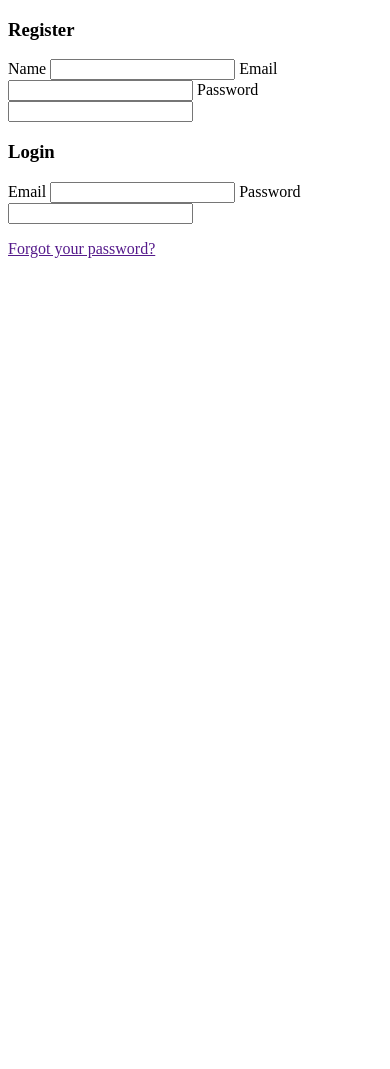
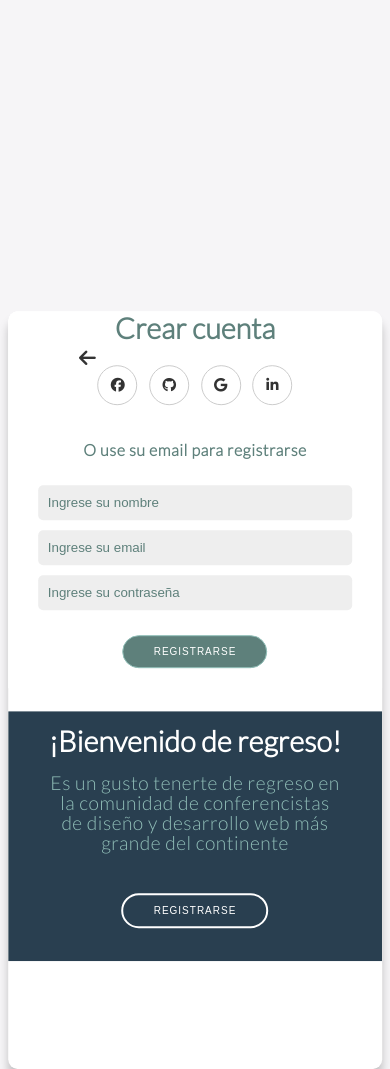
Before and after one commit to dvg2311a/Maquetaci-n, a plain HTML site: page conferenciaEstilos/Html/register.html in a window 390 px wide. Before the commit the page ends 844 px from the top, so only its background shows below. Drawn offline with Linux system fonts and the light colour scheme.

Commit message:
Features: Added new view "register", style and JS

```diff
--- a/conferenciaEstilos/Html/register.html
+++ b/conferenciaEstilos/Html/register.html
@@ -4,54 +4,82 @@
 <head>
     <meta charset="UTF-8">
     <meta name="viewport" content="width=device-width, initial-scale=1.0">
-    <link rel="stylesheet" href="/conferenciaEstilos/Style/register.css">
+    <link rel="stylesheet" href="/Style/register.css">
     <link rel="preconnect" href="https://fonts.googleapis.com">
     <link rel="preconnect" href="https://fonts.gstatic.com" crossorigin>
     <link href="https://fonts.googleapis.com/css2?family=Lato:wght@300&display=swap" rel="stylesheet">
     <link rel="preconnect" href="https://fonts.googleapis.com">
     <link rel="preconnect" href="https://fonts.gstatic.com" crossorigin>
     <link href="https://fonts.googleapis.com/css2?family=Lato:wght@100&display=swap" rel="stylesheet">
-
+    <script src="https://kit.fontawesome.com/c002ea6838.js" crossorigin="anonymous"></script>
     <title>Registro</title>
 </head>
 
 <body>
 
-    <form action="" class="register-form">
+    <div class="container" id="main">
+        <div class="sign-up">
+            <form action="#">
+                <a href="./index.html" class="return btn-return"><i class="fa-solid fa-arrow-left"></i></a>
+                <h1>Crear cuenta</h1>
+                <div class="social-container">
+                    <a href="" class="social"><i class="fa-brands fa-facebook"></i></a>
+                    <a href="" class="social"><i class="fa-brands fa-github"></i></a>
+                    <a href="" class="social"><i class="fa-brands fa-google"></i></a>
+                    <a href="" class="social"><i class="fab fa-linkedin-in"></i></a>
+                </div>
+                <p>O use su email para registrarse</p>
+                <input type="text" name="name" id="name" placeholder="Ingrese su nombre" autocomplete="name" required>
+                <input type="email" name="email" id="email" placeholder="Ingrese su email" autocomplete="email" required>
+                <input type="password" name="password" id="password" placeholder="Ingrese su contraseña" required>
+                <button type="submit">Registrarse</button>
+            </form>
+        </div>
 
-        <h3>Register</h3>
+        <div class="sign-in">
+            <form action="#">
+                <a href="./index.html" class="return return-In"><i class="fa-solid fa-arrow-left"></i></a>
+                <h1>Iniciar sesión</h1>
+                <div class="social-container">
+                    <a href="" class="social"><i class="fa-brands fa-facebook"></i></a>
+                    <a href="" class="social"><i class="fa-brands fa-github"></i></a>
+                    <a href="" class="social"><i class="fa-brands fa-google"></i></a>
+                    <a href="" class="social"><i class="fab fa-linkedin-in"></i></a>
+                </div>
+                <p>O use su email:</p>
+                <input type="email" name="email" id="emailIn" placeholder="Ingrese su email" autocomplete="email"
+                    required>
+                <input type="password" name="password" id="passwordIn" placeholder="Ingrese su contraseña" required>
+                <button type="submit">Iniciar sesión</button>
+                <a href="">¿Olvidaste tu contraseña?</a>
+                <!-- <a href="" class="create">Crear cuenta</a> -->
+            </form>
+        </div>
 
-        <label for="nombre" class="register-label">
-            <span>Name</span>
-            <input type="text" name="nombre" autocomplete="name" required>
-        </label>
 
-        <label for="correo" class="register-label">
-            <span>Email</span>
-            <input type="text" name="correo" autocomplete="email" required>
-        </label>
+        <div class="card-container">
 
-        <label for="clave" class="register-label">
-            <span>Password</span>
-            <input type="password" name="clave" required>
-        </label>
-    </form>
+            <div class="card">
+                <div class="card-left">
+                    <h1>¡Bienvenido de regreso!</h1>
+                    <p>Es un gusto tenerte de regreso en la comunidad de conferencistas de diseño y desarrollo
+                        web más grande del continente
+                    </p>
+                    <button type="button" id="signUp">Registrarse</button>
+                </div>
 
-    <form action="" class="login-form">
-        <h3>Login</h3>
-        <label for="correo" class="login-label">
-            <span>Email</span>
-            <input type="text" name="correo" autocomplete="email" required>
-        </label>
+                <div class="card-right">
+                    <h1>¡Hola, amante de la web!</h1>
+                    <p>¡Sé bienvenido a la comunidad más grande de conferencistas de diseño y desarrollo
+                        web del continente! Registrate y sé parte de nosotros
+                    </p>
+                    <button type="button" id="signIn">Iniciar sesión</button>
+                </div>
+            </div>
+        </div>
+    </div>
 
-        <label for="password" class="login-label">
-            <span>Password</span>
-            <input type="text" name="password" required>
-        </label>
-
-        <p><a href="">Forgot your password?</a></p>
-    </form>
-
+    <script src="/js/script.js"></script>
 </body>
 
 </html>
--- a/conferenciaEstilos/Style/register.css
+++ b/conferenciaEstilos/Style/register.css
@@ -0,0 +1,362 @@
+* {
+  box-sizing: border-box;
+  padding: 0;
+  margin: 0;
+}
+
+body {
+  display: flex;
+  align-items: center;
+  justify-content: center;
+  flex-direction: column;
+  background: #f6f5f7;
+  min-height: 100%;
+  margin: 4%;
+  font-size: 62.5%;
+  font-family: var(--font-prin);
+}
+
+:root {
+  --bg-color: #293f50;
+  --title: #ffff;
+  --subtitle: #5e807b;
+  --p-color: #91bfb8;
+  --font-prin: "Lato", sans-serif;
+}
+
+.container {
+  position: relative;
+  width: 768px;
+  max-width: 100%;
+  min-height: 480px;
+  background: #fff;
+  border-radius: 10px;
+  overflow: hidden;
+  box-shadow: 0 14px 28px rgba(0, 0, 0, 0), 0 10px 10px rgba(0, 0, 0, 0.22);
+}
+
+.sign-up,
+.sign-in {
+  position: absolute;
+  top: 0;
+  left: 0;
+  height: 100%;
+  transition: all 0.6s ease-in-out;
+}
+
+.sign-up {
+  width: 50%;
+  opacity: 0;
+  z-index: 1;
+}
+.sign-in {
+  width: 50%;
+  z-index: 2;
+}
+
+form {
+  background: #fff;
+  display: flex;
+  align-items: center;
+  justify-content: center;
+  flex-direction: column;
+  padding: 0 50px;
+  height: 100%;
+  text-align: center;
+
+  & h1,
+  ::placeholder {
+    color: var(--subtitle);
+  }
+
+  & p {
+    font-size: 1rem;
+    font-weight: 600;
+    color: var(--subtitle);
+  }
+
+  & button + a,
+  button + a + a {
+    border-bottom: 1px solid;
+    color: var(--subtitle);
+  }
+}
+
+form .return {
+  position: absolute;
+  left: 19%;
+  top: 6.4%;
+  font-size: 1.2rem;
+  transition: all 0.4s;
+  font-weight: 300;
+
+  &.btn-return {
+    top: 5.4%;
+  }
+
+  & :hover {
+    color: var(--subtitle);
+    transform: scale(1.1);
+  }
+}
+
+h1 {
+  font-weight: 600;
+  margin: 0;
+  font-family: var(--font-prin);
+  font-size: 1.8rem;
+  color: var(--title);
+}
+
+p {
+  font-family: var(--font-prin);
+  font-size: 1.2rem;
+  font-weight: 400;
+  line-height: 20px;
+  letter-spacing: 0.5px;
+  margin: 15px 0 20px;
+  color: var(--p-color);
+}
+
+input {
+  background: #eee;
+  padding: 12px 15px;
+  margin: 8px 15px;
+  width: 100%;
+  border-radius: 5px;
+  border: none;
+  outline: none;
+}
+
+a {
+  color: #333;
+  font-size: 14px;
+  text-decoration: none;
+  margin: 15px 0;
+}
+
+button {
+  color: #fff;
+  background: var(--subtitle);
+  font-size: 12px;
+  font-weight: 500;
+  padding: 12px 55px;
+  margin: 20px;
+  border-radius: 20px;
+  border: 1px solid var(--p-color);
+  outline: none;
+  letter-spacing: 1px;
+  text-transform: uppercase;
+  transition: transform 80ms ease-in;
+  cursor: pointer;
+}
+
+button:active {
+  transform: scale(0.9);
+}
+
+#signIn,
+#signUp {
+  background: transparent;
+  border: 2px solid #fff;
+}
+
+.container.right-panel-active .sign-in {
+  transform: translateX(100%);
+}
+.container.right-panel-active .sign-up {
+  transform: translateX(100%);
+  opacity: 1;
+  z-index: 5;
+}
+
+.card-container {
+  position: absolute;
+  top: 0;
+  left: 50%;
+  width: 50%;
+  height: 100%;
+  overflow: hidden;
+  transition: transform 0.6s ease-in-out;
+  z-index: 100;
+}
+
+.container.right-panel-active .card-container {
+  transform: translateX(-100%);
+}
+
+.card {
+  position: relative;
+  color: #fff;
+  left: -100%;
+  height: 100%;
+  width: 200%;
+  background: var(--bg-color);
+  transform: translateX(0);
+  transition: transform 0.6s ease-in-out;
+}
+
+.container.right-panel-active .card {
+  transform: translateX(50%);
+}
+
+.card-left,
+.card-right {
+  position: absolute;
+  display: flex;
+  align-items: center;
+  justify-content: center;
+  flex-direction: column;
+  padding: 0 40px;
+  text-align: center;
+  top: 0;
+  height: 100%;
+  width: 50%;
+  transform: translateX(0);
+  transition: transform 0.4s ease-in-out;
+}
+
+.card-right {
+  transform: translateX(-20%) rotate(360deg);
+}
+
+.card-left {
+  right: 0;
+  transform: translateX(0) rotate(360deg);
+}
+
+.container.right-panel-active .card-right {
+  transform: translateX(0);
+}
+
+.container.right-panel-active .card-left {
+  transform: translateX(20%);
+}
+
+/*? ICONOS*/
+.social-container {
+  margin: 20px 0;
+}
+
+.social-container a {
+  height: 40px;
+  width: 40px;
+  margin: 0 5px;
+  display: inline-flex;
+  justify-content: center;
+  align-items: center;
+  border: 1px solid #ccc;
+  border-radius: 50%;
+}
+
+.social-container a:hover i {
+  transform: scale(1.8);
+  transition: all 0.2s;
+
+  &.fa-facebook {
+    color: blue;
+  }
+
+  &.fa-google {
+    background: linear-gradient(red, yellow, green, rgb(55, 55, 253));
+    background-clip: text;
+    color: transparent;
+  }
+
+  &.fa-linkedin-in {
+    background: rgb(0, 0, 255);
+    width: 18px;
+    height: 18px;
+    padding-top: 4px;
+    border-radius: 50%;
+    font-size: 0.7rem;
+    color: #f6f5f7;
+  }
+}
+
+@media screen and (max-width: 830px) {
+  .container {
+    position: relative;
+    top: 0;
+    left: -50%;
+    transform: translate(50%, 40%);
+    transition: all 400ms;
+  }
+
+  .return-In {
+    margin-top: 4%;
+  }
+
+  .sign-in button {
+    font-size: 0.71rem;
+  }
+}
+
+@media (max-width: 768px) {
+  body {
+    margin: 2%;
+    font-size: 50%;
+  }
+
+  .container {
+    width: 100%;
+    min-height: 600px;
+  }
+
+  .sign-up,
+  .sign-in {
+    width: 100%;
+    position: relative;
+    transition: all 0.4s ease-in-out;
+  }
+
+  .sign-up {
+    opacity: 1;
+    z-index: 2;
+    transform: translateY(0);
+  }
+
+  .sign-in {
+    z-index: 1;
+    transform: translateY(-100%);
+  }
+
+  .container.right-panel-active .sign-in {
+    transform: translateY(0);
+    z-index: 2;
+  }
+  .container.right-panel-active .sign-up {
+    transform: translateY(100%);
+    z-index: 1;
+  }
+
+  .card-container {
+    width: 100%;
+    left: 0;
+    height: 250px;
+    margin-top: 400px;
+  }
+
+  .container.right-panel-active .card-left {
+    transform: translateX(0);
+    transform: translateY(10%);
+    margin-left: 120px;
+    width: 100%;
+  }
+}
+
+@media (max-width: 480px) {
+  form {
+    padding: 0 30px;
+  }
+
+  button {
+    padding: 10px 30px;
+    font-size: 10px;
+  }
+
+  input {
+    padding: 10px 10px;
+    margin: 5px 10px;
+  }
+}
--- /dev/null
+++ b/conferenciaEstilos/js/script.js
@@ -0,0 +1,11 @@
+const signUpButton = document.getElementById('signUp');
+const signInButton = document.getElementById('signIn');
+const main = document.getElementById('main');
+
+signUpButton.addEventListener('click', () =>{
+    main.classList.add("right-panel-active");
+});
+
+signInButton.addEventListener('click', () =>{
+    main.classList.remove("right-panel-active");
+});
```
